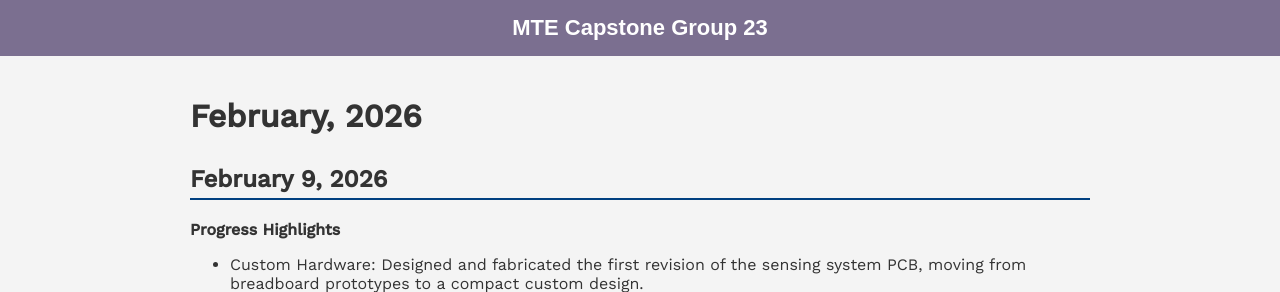
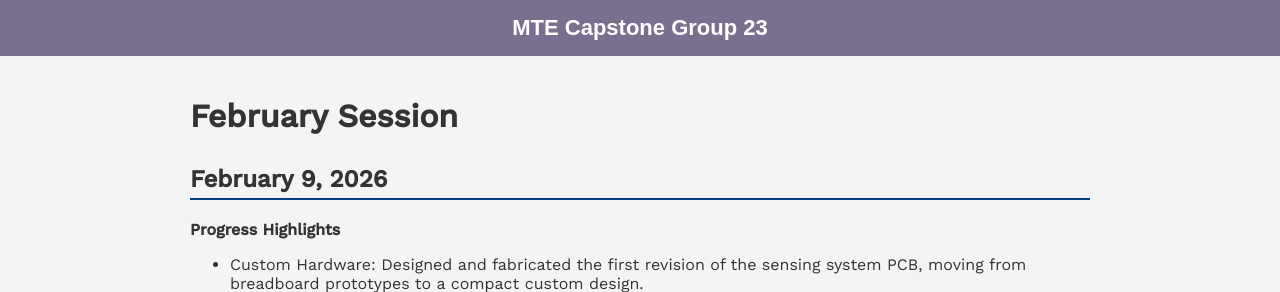
Before and after one commit to warisz/mte-capstone, a Jekyll site: the page built from meetings/feb-2026.md, in a window 1280 px wide. Shown: the top 292 px of the page. Built offline with Jekyll 4.4.1, drawn with Linux system fonts in a browser that asks for light colours.

Commit message:
Update feb-2026.md

```diff
--- a/meetings/feb-2026.md
+++ b/meetings/feb-2026.md
@@ -3,7 +3,7 @@ layout: default
 title: February, 2026
 ---
 
-# February, 2026
+# February Session
 ## February 9, 2026
 **Progress Highlights**
 - Custom Hardware: Designed and fabricated the first revision of the sensing system PCB, moving from breadboard prototypes to a compact custom design.
```
